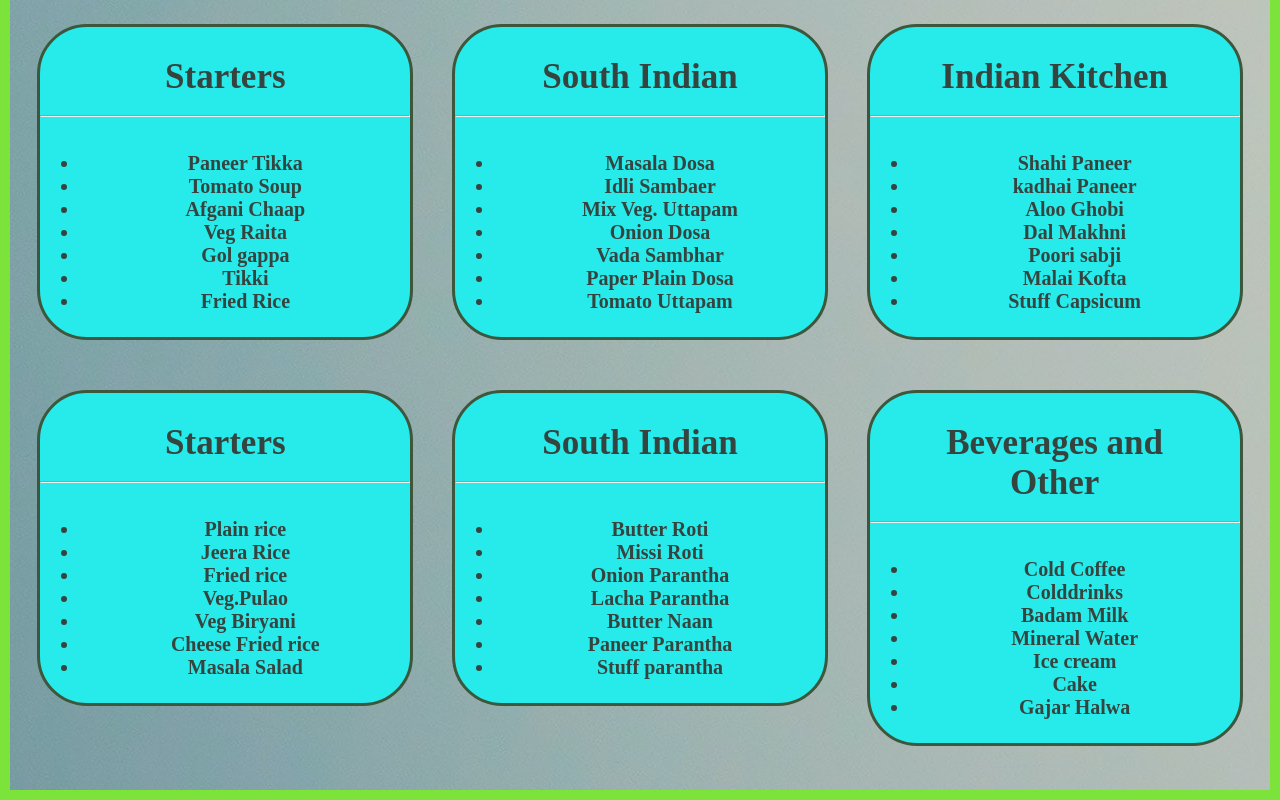
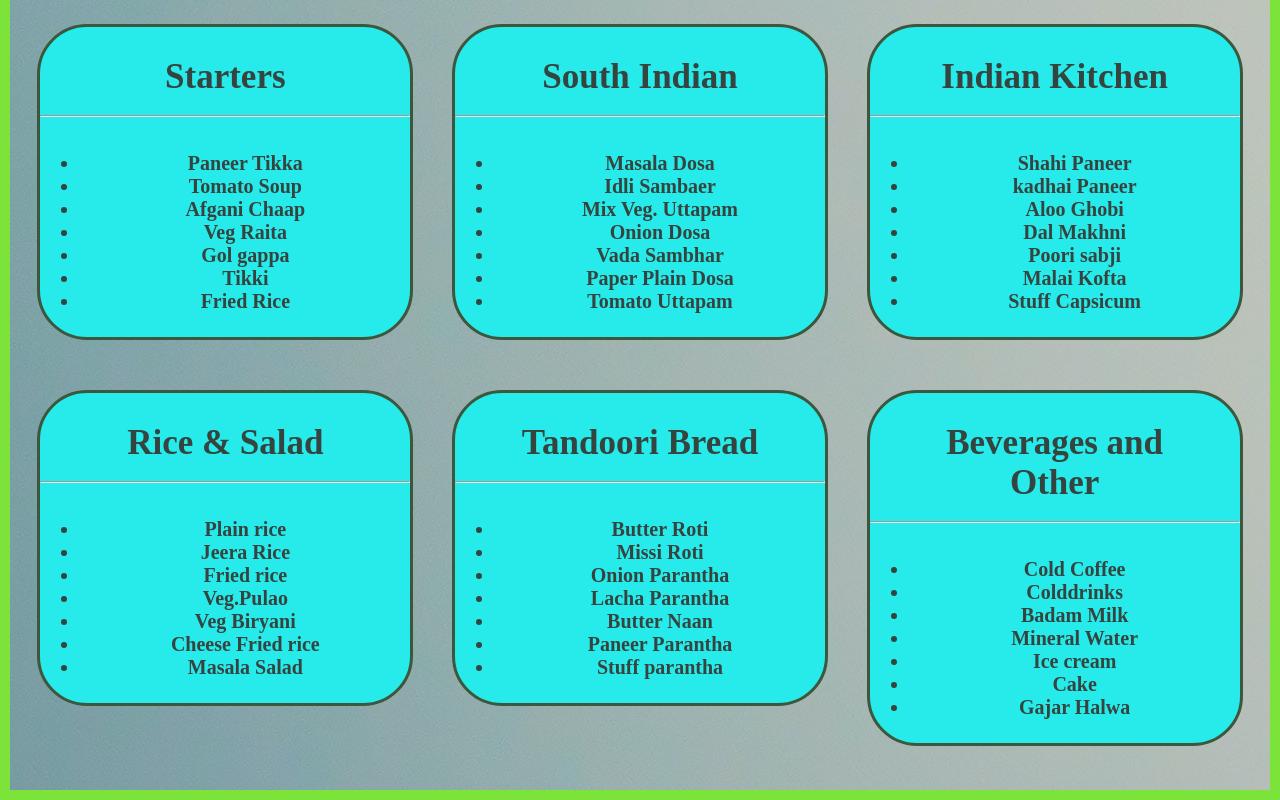
Before and after one commit to Sujit-3474/CSS_Assignment2, a plain HTML site: page index.html in a window 1280 px wide. Shown: the part 1146-1946 px from the top of the page. Drawn offline with Linux system fonts and the light colour scheme.

Commit message:
Changes 1

```diff
--- a/index.html
+++ b/index.html
@@ -111,7 +111,7 @@
 </div>
 
 <div class="container4">
-    <div class="sub-container4">Starters<hr>
+    <div class="sub-container4">Rice & Salad<hr>
     <ul>
         <li>Plain rice</li>
         <li>Jeera Rice</li>
@@ -123,7 +123,7 @@
     </ul>
 
     </div>
-    <div class="sub-container4">South Indian<hr>
+    <div class="sub-container4">Tandoori Bread<hr>
         <ul>
             <li>Butter Roti</li>
             <li>Missi Roti</li>
```
